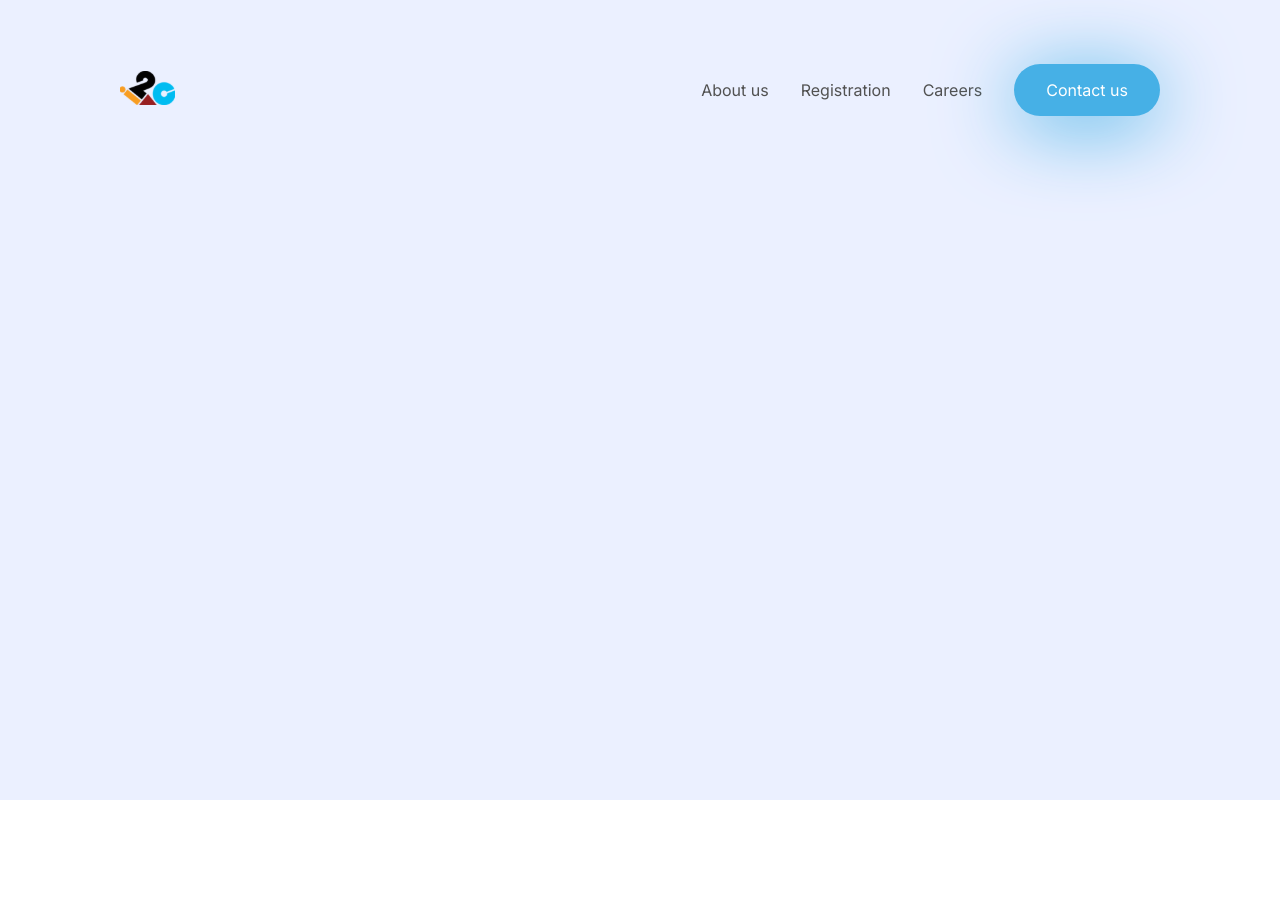
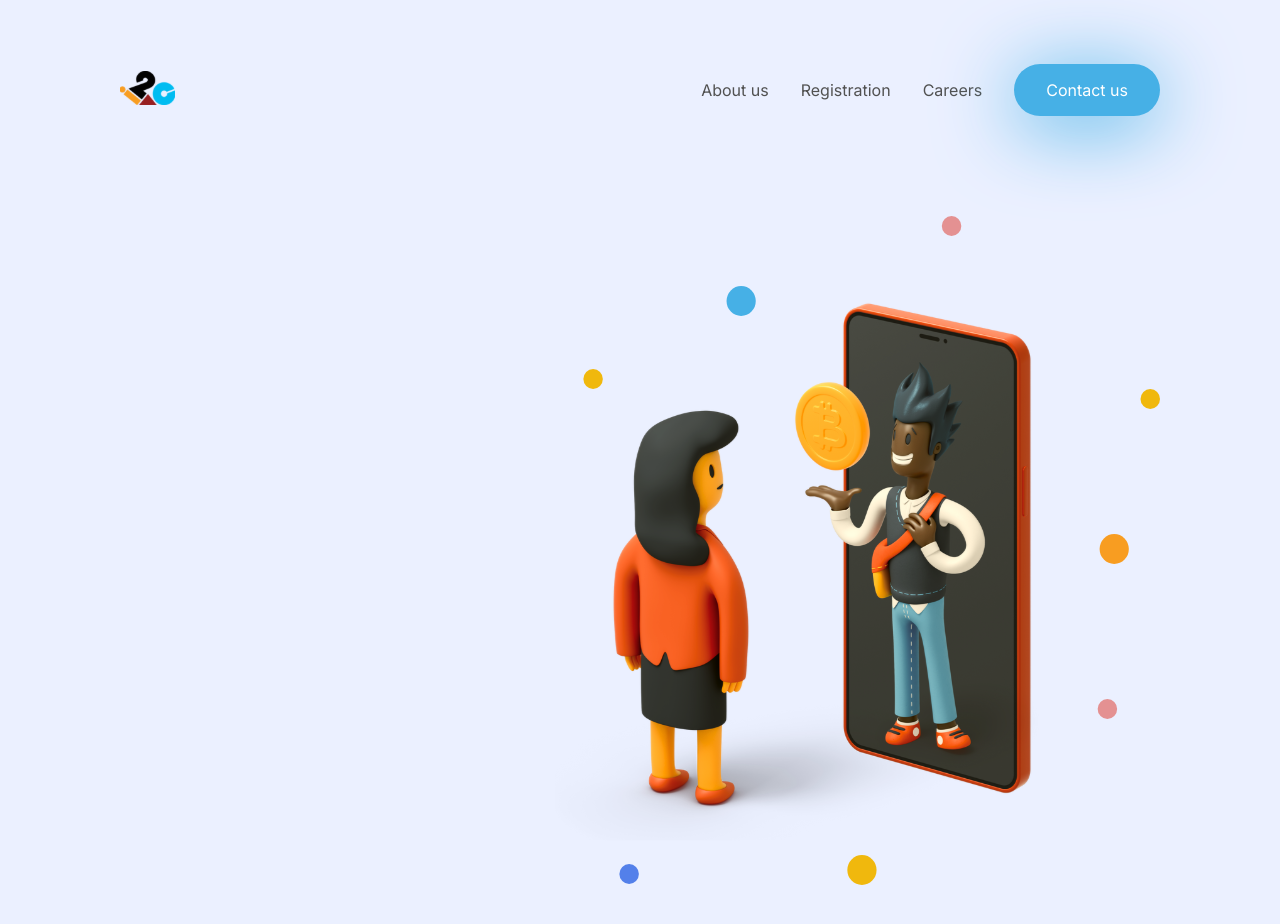
Before and after one commit to JawadSadiq01/i2c, a React (Vite) app: page / in a window 1280 px wide. Shown: the top 924 px of the page. Before the commit the page ends 800 px from the top, so only its background shows below. Built offline with nearby package versions, Linux system fonts and the light colour scheme.

Commit message:
Right heroSection

```diff
--- a/src/assets/images/index.ts
+++ b/src/assets/images/index.ts
@@ -1,7 +1,9 @@
 import Logo from "./dashBoard/Logo.svg"
 import Hamburger from "./dashBoard/Hamburger.svg"
+import  HeroImage from "./dashBoard/HeroImage.svg"
 
 export {
   Logo,
-  Hamburger
+  Hamburger,
+  HeroImage
 }
--- a/src/pages/dashboard/Dashboard.css
+++ b/src/pages/dashboard/Dashboard.css
@@ -0,0 +1,8 @@
+.heroSection{
+  margin-top: 6.25em;
+  width: 100%;
+  display: flex;
+  align-items: center;
+  justify-content: space-between;
+  gap: 1em;
+}
--- a/src/pages/dashboard/Dashboard.tsx
+++ b/src/pages/dashboard/Dashboard.tsx
@@ -1,9 +1,19 @@
 import React from 'react'
+import './Dashboard.css'
 import { Header } from '../../components'
+import { HeroImage } from '../../assets/images'
 const Dashboard:React.FC = () => {
   return (
     <div>
       <Header/>
+      <div className="heroSection">
+        <div className="heroLeft">
+
+        </div>
+        <div className="heroRight">
+          <img src={HeroImage} alt="" />
+        </div>
+      </div>
     </div>
   )
 }
```
Also changed, not shown: src/assets/images/dashBoard/HeroImage.svg (added).
